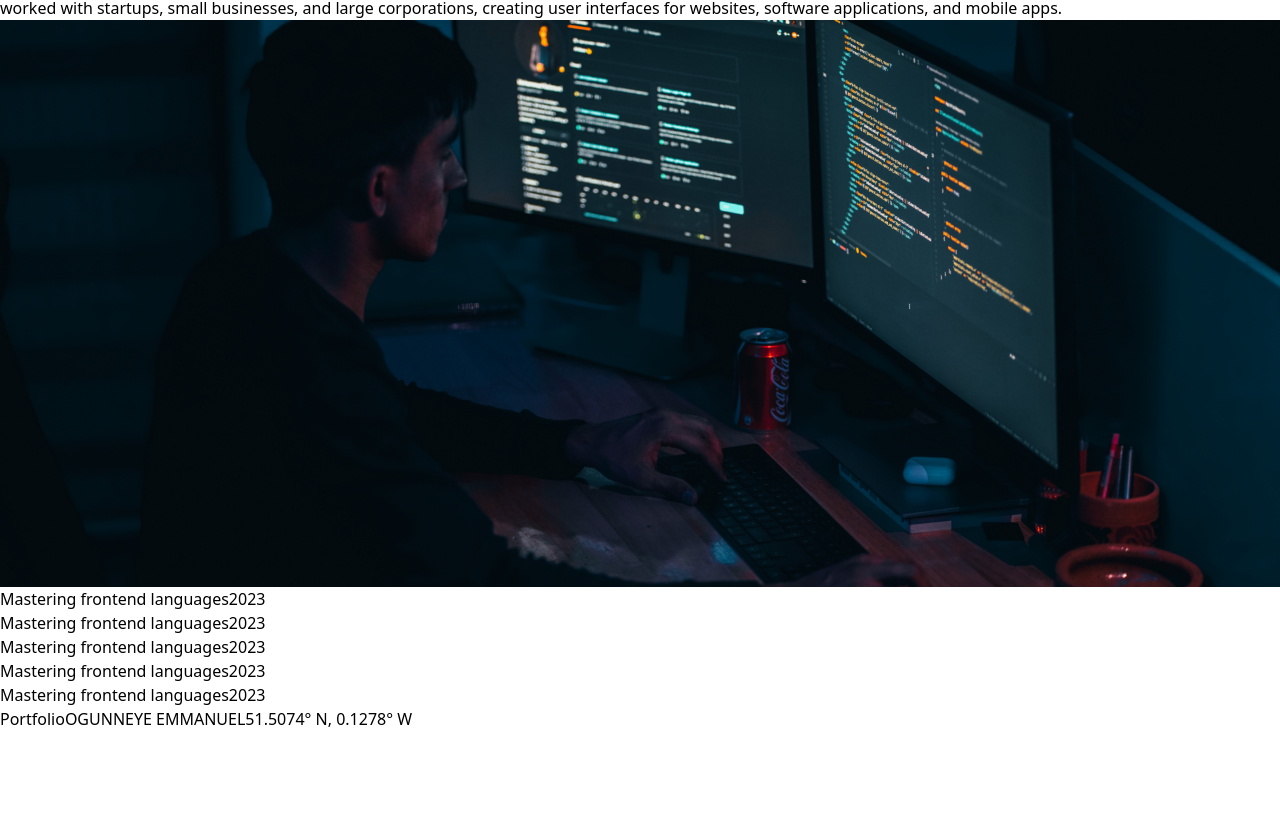
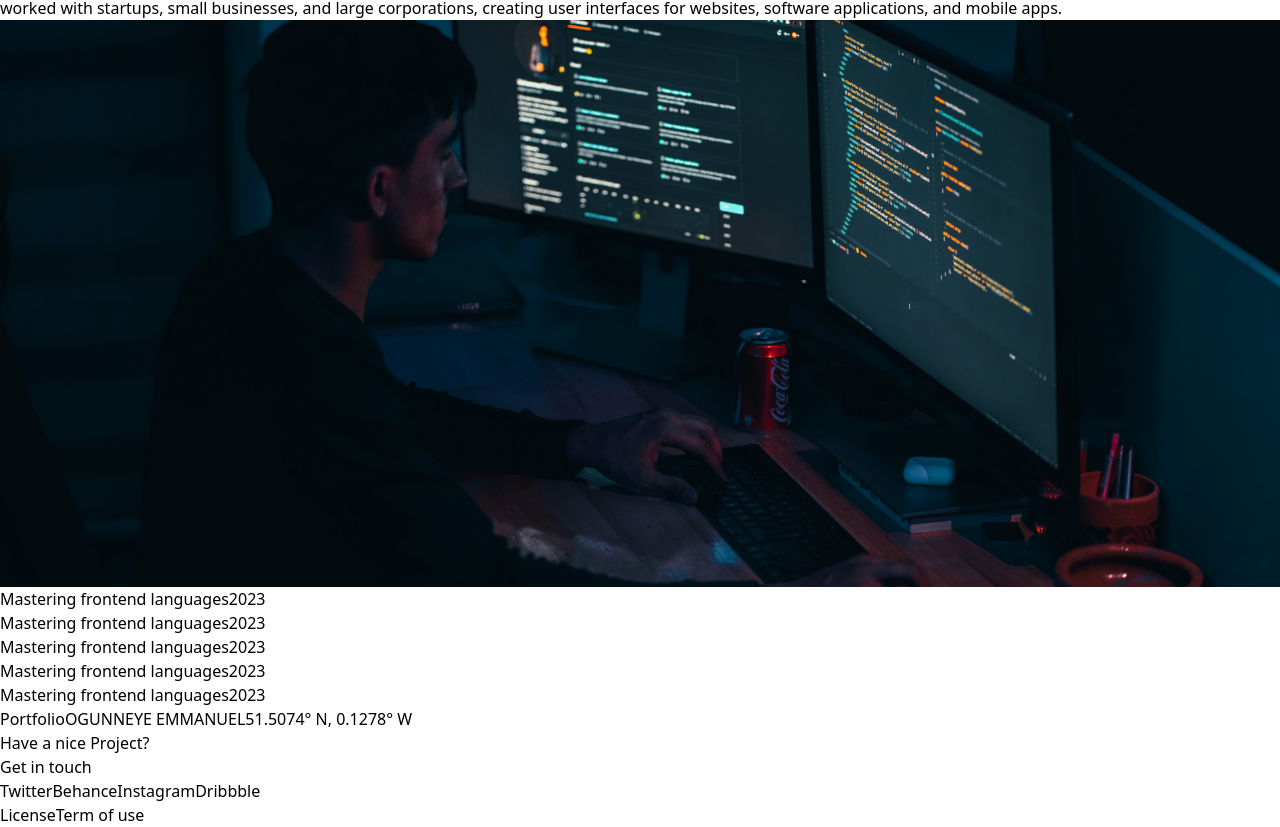
Before and after one commit to xamorite/Xamorite.com, a React (Vite) app: page / in a window 1280 px wide. Shown: the part 3733-4560 px from the top of the page. Before the commit the page ends 4464 px from the top, so only its background shows below. Built offline with nearby package versions, Linux system fonts and the light colour scheme.

Commit message:
portfolio website

```diff
--- a/src/components/Footer.jsx
+++ b/src/components/Footer.jsx
@@ -1,4 +1,6 @@
 // import React from 'react'
+
+import { Link } from "react-router-dom"
 
 function Footer() {
 
@@ -6,11 +8,25 @@ function Footer() {
 
 
   return (
-    <div className='bg-black text-white flex flex-col px-5 lg:px-10 space-y-1.5'>
+    <div className='h-full bg-black text-white flex flex-col px-5 lg:px-10 space-y-5 py-7'>
       <div className='flex justify-between gap-5'>
-        <span  className="text-sm">Portfolio</span>
+        <span className="text-sm">Portfolio</span>
         <span className="text-sm">OGUNNEYE EMMANUEL</span>
         <span className="text-sm">51.5074° N, 0.1278° W</span>
+      </div>
+      <div className="flex flex-col justify-center items-center tracking-tighter">
+        <p className="text-gray-400">Have a nice Project?</p>
+        <p className="text-4xl">Get in touch</p>
+      </div>
+      <div className="flex justify-center gap-10 text-gray-400">
+        <Link>Twitter</Link>
+        <Link>Behance</Link>
+        <Link>Instagram</Link>
+        <Link>Dribbble</Link>
+      </div>
+      <div className="flex justify-center gap-4">
+        <span>License</span>
+        <span>Term of use</span>
       </div>
       {/* <div className=' justify-between text-center mt-auto my-[15vh] h-[10vh]'>
         <p className='   text-gray-400 '>Have a nice project?</p>
```
